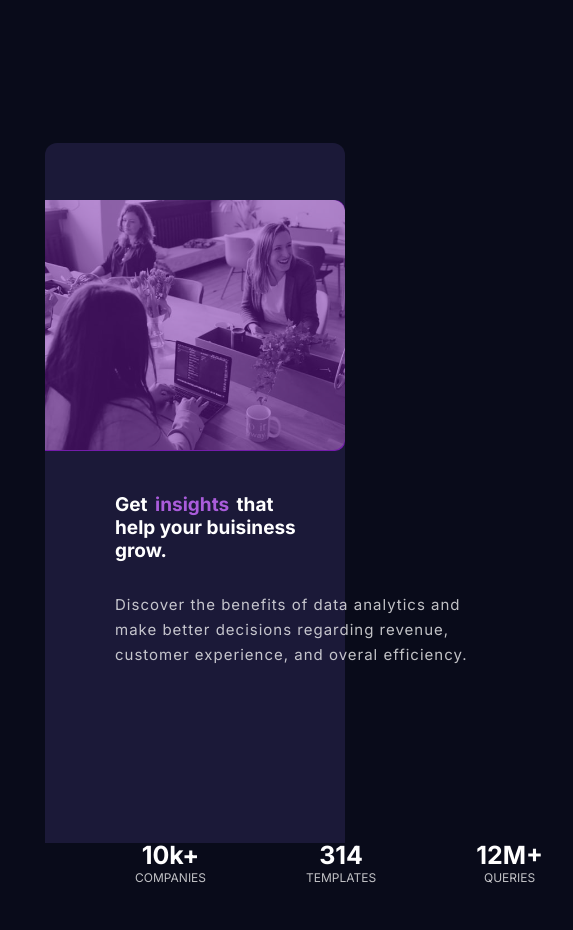
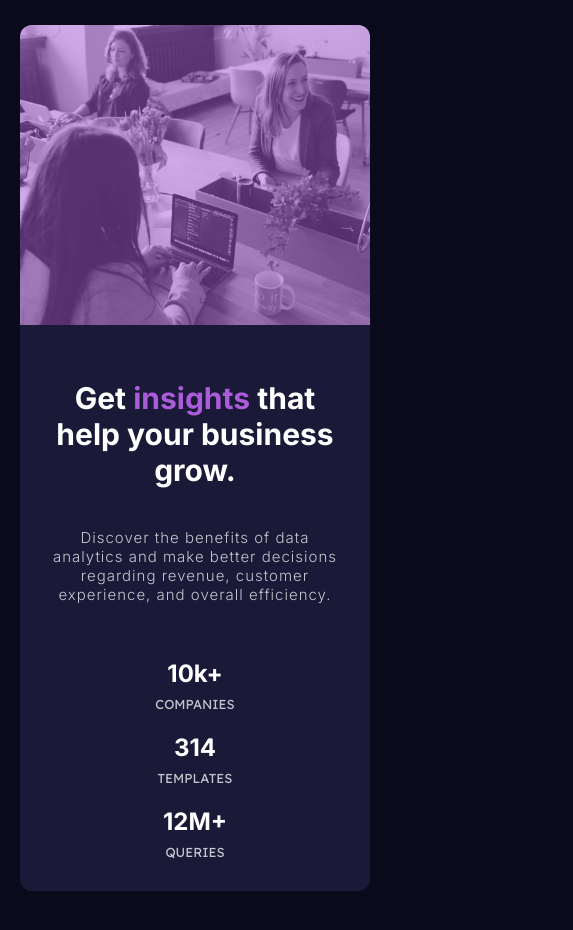
Before and after one commit to NickDimitrov702/Stats-Preview-Card---Basic, a website: page index.html in a window 390 px wide. Shown: the whole page, 573 px wide, since content can reach past the window. Drawn offline with Linux system fonts and the light colour scheme.

Commit message:
Re-do the whole code, removed the extra styling sheet files, made only 2 files, one main one mediaQ, tried to write it as ckean as possible

```diff
--- a/cardBodyStyle.css
+++ /dev/null
@@ -1,23 +0,0 @@
-#info-wrapper {
-    display: flex;
-    flex-direction: column;
-    align-items: flex-start;
-    padding-top: 25px;
-    max-width: 500px;
-    margin-left: 30px;
-    padding-left: 40px;
-    margin-right: 99px;
-    padding-right: 40px;
-    max-height: 100%;
-    color: hsla(0, 0%, 100%, 0.75);
-
-}
-
-
-
-.body-info {
-    max-width: 370px;
-    text-align: start;
-    font-size: 15px;
-    line-height: 25px;
-}
--- a/cardImgStyle.css
+++ /dev/null
@@ -1,15 +0,0 @@
-#image-wrapper {
-    max-width: 600px;
-    max-height:100%;
-    display: flex;
-    background-color: hsl(277, 72%, 39%);
-    border-radius: 0px 10px 10px 0px;
-}
-
-#image-wrapper img {
-    max-width: 100%;
-    max-height: 100%;
-    border-radius: 0px 12px 12px 0px;
-    align-items: center;
-    opacity: 0.5;
-}
--- a/footerStyle.css
+++ /dev/null
@@ -1,34 +0,0 @@
-footer {
-    margin-top: 80px;
-}
-
-
-#footer-info-wrapper{
-    max-width: 360px;
-    display: flex;
-    flex-direction: row;
-}
-
-.footer-info-items {
-    /* padding-left: 20px; */
-    margin-bottom: -125px;
-    margin-right: 50px;
-    text-align: start   ;
-
-
-}
-
-.footer-info-items .number {
-    font-weight: 700;
-    font-size: 25px;
-    color: white;
-    margin-right: 30px;
-}
-
-.footer-info-items .name {
-    font-weight: 400;
-    font-size: 12px;
-    color: hsla(0, 0%, 100%, 0.75);
-    margin-right: 30px;
-
-}
--- a/headerStyle.css
+++ /dev/null
@@ -1,21 +0,0 @@
-.header-info {
-    text-align: start;
-    max-width: 400px;
-    font-size: 23px;
-
-}
-
-.header-info h1 {
-    /* max-width: 400px;  */
-    /* padding: 10px; */
-    color: white;
-    text-align:start;
-
-
-}
-
-.header-info span {
-    margin: 0px 3px 0px 3px;
-    color: hsl(277, 64%, 61%);
-
-}
--- a/index.html
+++ b/index.html
@@ -5,44 +5,35 @@
     <meta http-equiv="X-UA-Compatible" content="IE=edge">
     <meta name="viewport" content="width=device-width, initial-scale=1.0">
     <title>Stats Preview Card - Basic project</title>
-    <link rel="stylesheet" href="./mainStyle.css" >
+    <link rel="stylesheet" href="./style.css" >
     <link rel="stylesheet" href="./mediaQuery.css" >
-    <link rel="stylesheet" href="./headerStyle.css" >
-    <link rel="stylesheet" href="./cardBodyStyle.css" >
-    <link rel="stylesheet" href="./footerStyle.css" >
-    <link rel="stylesheet" href="./cardImgStyle.css" >
+
 </head>
 <body>
-    <main id="main-wrapper">
-        <section id="info-wrapper">
-            <header class="header-info">
-                <h1>Get <span> insights </span> that help your buisiness grow.</h1>
-            </header>
-            <section class="body-info">
-                <p>Discover the benefits of data analytics and make better decisions
-                    regarding revenue, customer experience, and overal efficiency.
-                </p>
-            </section>
-            <footer>
-                <section id="footer-info-wrapper">
-                    <div class="footer-info-items">
-                        <span class="number">10k+</span>
-                        <span class="name">COMPANIES</span>
+      <main id="card-wrapper">
+          <div id="img-wrapper">
+            <img id="main-img" src="./resources/image-header-desktop.jpg" alt="not found" >
+          </div>
+          <section id="container">
+              <h1>Get <span>insights</span> that help your business grow.</h1>
+              <p>Discover the benefits of data analytics and make better decisions regarding revenue,
+                  customer experience, and overall efficiency.</p>
+                  <div class="statistics-wrapper">
+                    <div class="statistics-items">
+                        <h2>10k+</h2>
+                        <span class="para">COMPANIES</span>
                     </div>
-                    <div class="footer-info-items">
-                        <span class="number">314</span>
-                        <span class="name">TEMPLATES</span>
+                    <div class="statistics-items">
+                        <h2>314</h2>
+                        <span class="para">TEMPLATES</span>
                     </div>
-                    <div class="footer-info-items">
-                        <span class="number">12M+</span>
-                        <span class="name">QUERIES</span>
+                    <div class="statistics-items">
+                        <h2>12M+</h2>
+                        <span class="para">QUERIES</span>
                     </div>
-                </section>
-            </footer>
-        </section>
-        <section id="image-wrapper">
-            <img alt="img not found" src="./resources/image-header-desktop.jpg">
-        </section>
-    </main>
+              </article>
+          </section>
+
+      </main>
 </body>
 </html>
--- a/mainStyle.css
+++ /dev/null
@@ -1,31 +0,0 @@
-@import url('https://fonts.googleapis.com/css2?family=Inter:wght@400;700&display=swap');
-
-html {
-    max-width: 1440px;
-    margin: auto;
-    height: 150vh;
-    background-color: hsl(233, 47%, 7%);
-}
-
-body {
-    display: flex;
-    max-width: 1440px;
-    margin: auto;
-    text-align: center;
-    /* border: 1px solid black; */
-    font-family: 'Inter', sans-serif;
-    padding: 143px;
-    flex-wrap: wrap;
-
-}
-
-#main-wrapper {
-    display: flex;
-    max-width: 1201px;
-    /* margin: auto; */
-    height: 450px;
-    border-radius: 12px;
-    background-color: hsl(244, 38%, 16%);
-
-
-}
--- a/mediaQuery.css
+++ b/mediaQuery.css
@@ -1,133 +1,58 @@
-@media all and (max-width: 1332px) {
 
-
-    html {
-        max-width: 1440px;
+@media all and (max-width: 1200px) {
+    body {
+        max-width: 375px;
+        display: flex;
+        /* justify-content: center; */
+        align-items: center;
+        padding: 25px;
         margin: auto;
-        height:200vh;
+        font-family: 'Inter', sans-serif;
         background-color: hsl(233, 47%, 7%);
+        flex-direction: column;
     }
 
+    #card-wrapper {
+        background-color: hsl(244, 38%, 16%);
+        height: 100%;
+        width: 350px;
+        display: flex;
+        flex-direction: column;
+        border-radius: 12px;
+    }
 
-    #main-wrapper {
-        display: flex;
-        max-width: 500px;
-        flex-wrap: wrap;
+    #img-wrapper {
+        max-width: 350px;
+        max-height: 300px;
         margin: auto;
         border-radius: 12px 12px 0px 0px;
-
     }
 
-    #image-wrapper {
-        display: flex;
-        margin-top: 57px;
-        border-radius: 0px 0px 10px 0px;
-
+    #main-img {
+        max-width: 350px;
+        max-height: 300px;
+        border-radius: 12px 12px 0px 0px;
     }
 
-    #image-wrapper img {
-        border-radius: 0px 0px 10px 0px;
-    }
-}
-
-@media all and (max-width: 400px) {
-
-    html {
-        max-width: 375px;
-        margin: auto;
-        height: 150vh;
-        /* padding: 10px; */
+    #container {
+        display: flex;
+        flex-direction: column;
+        align-items: center;
     }
 
-    body {
-        display: flex;
-        max-width: 375px;
-        margin: auto;
+    #container h1 {
+        font-size: 30px;
         text-align: center;
-        /* border: 1px solid black; */
-        font-family: 'Inter', sans-serif;
-        padding-left: 1px;
-        padding-right: 1px;
-        flex-wrap: wrap;
-
     }
 
-    #main-wrapper {
-        display: flex;
-        max-width: 300px;
-        flex-wrap: wrap-reverse ;
-        margin: auto;
-        border-radius: 12px 12px 0px 0px;
-        height: 700px;
-
-    }
-
-    .header-info h1 {
-        font-size: 19px;
-        max-width: 200px;
+    #container p {
         text-align: center;
-        color: white;
-    }
-
-    #info-wrapper {
-        display: flex;
-        flex-direction: column;
-        align-items: flex-start;
-        /* padding-top: 25px; */
-        max-width: 250px;
-        margin: auto;
-        max-height: 100%;
-        color: hsla(0, 0%, 100%, 0.75);
-        align-items: center;
-        /* margin-top: 62px; */
-
-    }
-
-    .body-info {
-        max-width: 250px;
-        text-align: center;
-        font-size: 13px;
-        line-height: 20px;
         letter-spacing: 1px;
     }
 
-    footer {
-        display: flex;
-        margin-top: -60px;
-
-    }
-
-
-
-    #footer-info-wrapper{
-        max-width: 250px;
+    .statistics-wrapper {
         display: flex;
         flex-direction: column;
-        margin-top: 80px;
-
-    }
-
-    .footer-info-items {
-        display: flex;
-        flex-direction: column;
-        align-items: center;
-        margin-top: -2px;
-        padding-left: 20px;
-        margin-right: 2px;
-        height: 50px;
-        margin-bottom: 20px;
-
-    }
-
-    #image-wrapper {
-        display: flex;
-        max-height: 322px;
-        border-radius: 12px 12px 0px 0px;
-    }
-
-    #image-wrapper img {
-        display: flex;
-        height: 250px;
-        border-radius: 12px 12px 0px 0px;
+        text-align: center;
     }
 }
--- /dev/null
+++ b/style.css
@@ -0,0 +1,79 @@
+
+@import url('https://fonts.googleapis.com/css2?family=Inter:wght@300;700&display=swap');
+@import url('https://fonts.googleapis.com/css2?family=Lexend+Deca&display=swap');
+body {
+    max-width: 1440px;
+    display: flex;
+    justify-content: center;
+    padding: 150px;
+    margin: auto;
+    font-family: 'Inter', sans-serif;
+    background-color: hsl(233, 47%, 7%);
+}
+
+#card-wrapper {
+    background-color: hsl(244, 38%, 16%);
+    height: 420px;
+    width: 1140px;
+    display: flex;
+    flex-direction: row-reverse;
+    border-radius: 12px;
+}
+
+#img-wrapper {
+    background-color:  hsl(277, 64%, 61%);
+    border-radius:0px 12px 12px 0px;
+    height: 420px;
+}
+
+#main-img {
+    opacity: 0.5;
+    border-radius:0px 12px 12px 0px;
+    width: 520px;
+    height: 420px;
+}
+
+#container {
+    margin: auto;
+    padding: 30px;
+    display: flex;
+    flex-direction: column;
+    max-width: 400px;
+
+}
+
+#container h1 {
+    color: hsl(0, 0%, 100%);
+    font-size: 35px;
+    max-width: 380px;
+}
+#container h1 span {
+    color: hsl(277, 64%, 61%);
+}
+
+#container p {
+    max-width: 370px;
+    font-size: 15px;
+    color: hsla(0, 0%, 100%, 0.75);
+}
+
+.statistics-wrapper {
+    margin-top: 20px;
+    max-width: 370px;
+    color:hsl(0, 0%, 100%); ;
+    display: flex;
+    flex-direction: row;
+    justify-content: space-between;
+}
+
+.statistics-items h2 {
+    margin-bottom: 5px;
+}
+
+
+
+.statistics-items  span {
+    font-size: 13px;
+    color:hsla(0, 0%, 100%, 0.75);
+    font-family: 'Lexend Deca', sans-serif;
+}
```
